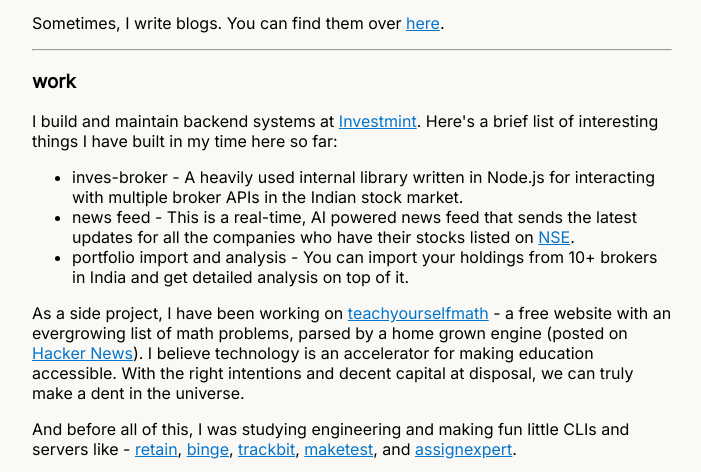
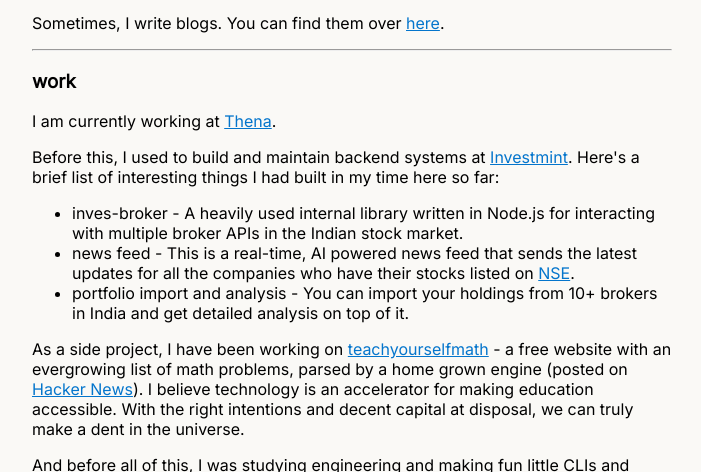
Before and after one commit to viveknathani/viveknathani.github.io, a website: page src/static/index.html in a window 1280 px wide. Shown: the part 325-797 px from the top of the page, without its empty margins (288-989 px from the left). Drawn offline with Linux system fonts and the light colour scheme.

Commit message:
chore: job update

```diff
--- a/src/static/index.html
+++ b/src/static/index.html
@@ -38,9 +38,13 @@
 
     <h3>work</h3>
     <p>
-      I build and maintain backend systems at
+      I am currently working at
+      <a href="https://www.thena.ai/">Thena</a>.
+    </p>
+    <p>
+      Before this, I used to build and maintain backend systems at
       <a href="https://www.investmint.club/">Investmint</a>. Here's a brief list
-      of interesting things I have built in my time here so far:
+      of interesting things I had built in my time here so far:
     </p>
     <ul>
       <li>
```
